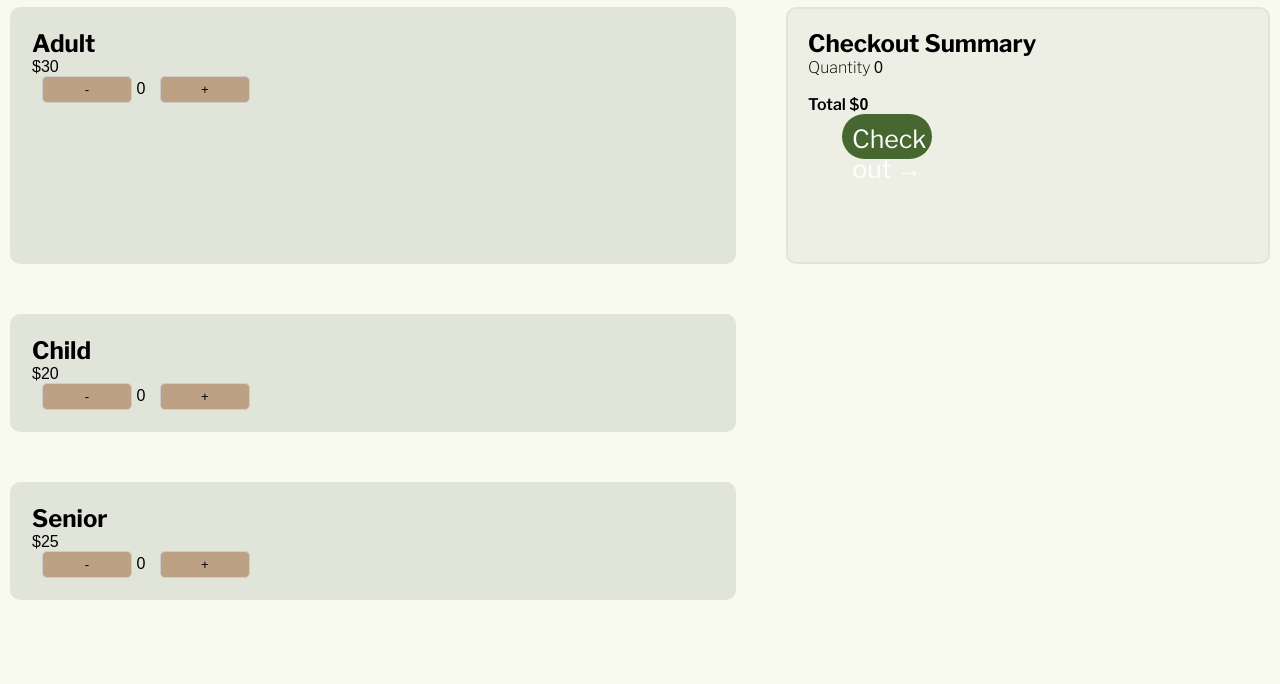
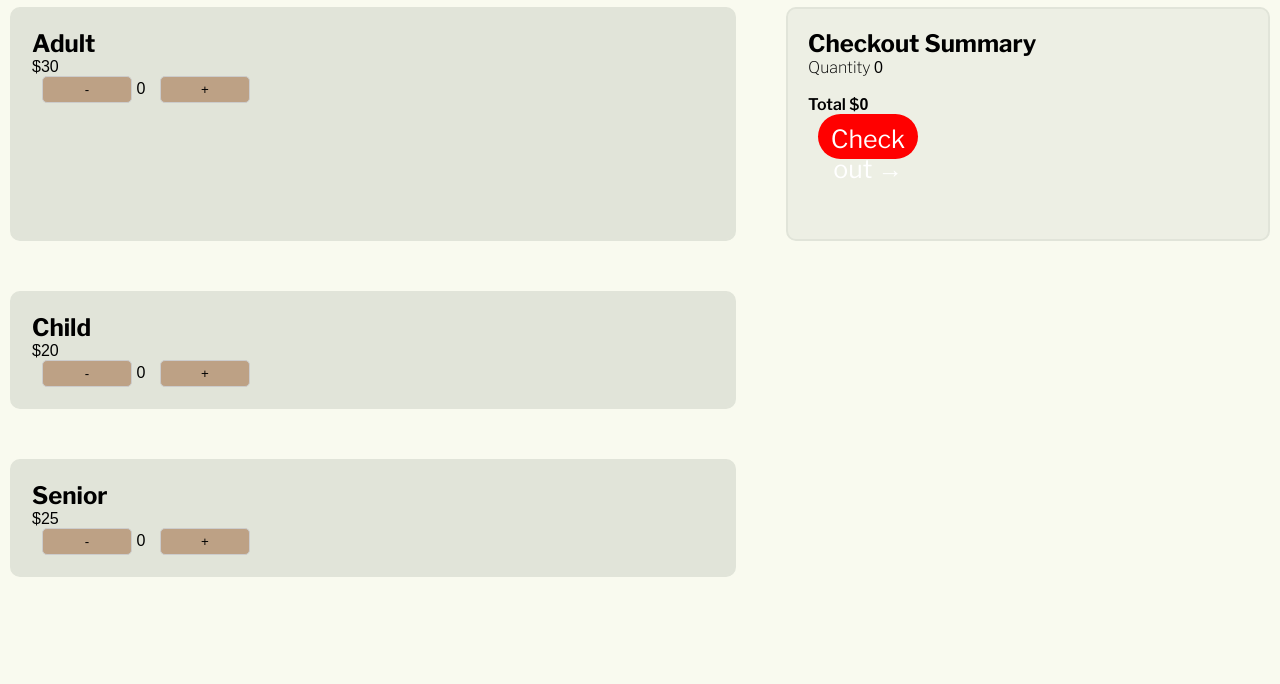
Before and after one commit to weilunzaza/Web-Dev, a plain HTML site: page ticketcart.html in a window 1280 px wide. Shown: the part 111-795 px from the top of the page. Drawn offline with nearby package versions, Linux system fonts and the light colour scheme.

Commit message:
button not buttoning

```diff
--- a/ticketcart.css
+++ b/ticketcart.css
@@ -277,17 +277,39 @@ button a{
 }
 
 /*Checkout button*/
-.checkoutBtn {
-  position: relative;
-  height: 45px;
-  left: 24px;
-  right: 24px;
-  font-size: 25px;
+.checkoutBtn__container{
+  /* height: 45px;
+  width: 100pxpx;
   background: #476730;
   color: white;
   border-radius: 25px;
+  display: flex;
+  justify-content: baseline;
+  border: none; */
+}
+
+.checkoutLink{
+  width: 30px ;
+  background-color: blue;
+}
+
+.checkoutBtn {
+  height: 45px;
+  width: 100pxpx;
+  background: #476730;
+  color: white;
+  border-radius: 25px;
+  display: flex;
+  justify-content: baseline;
   border: none;
 
+  width: 100px;
+  height: 45px;
+  font-size: 25px;
+  background: red;
+  color: white;
+  border-radius: 25px;
+  border: none;
   font-family: 'Libre Franklin', sans-serif;
   font-weight: 400;
 }
--- a/ticketcart.html
+++ b/ticketcart.html
@@ -63,11 +63,9 @@
 
                     <!-- NEED TO PLACE THE CHECKOUT BUTTON AT THE BOTTOM -->
                     <div>
-                        <a href="https://google.com">
-                            <button class="checkoutBtn">
-                                Check out →
-                            </button>
-                        </a>
+                        <button onclick= "window.location.href= 'https://google.com'" class="checkoutBtn">
+                            Check out →
+                        </button>
                     </div>
                 </div>
 
```
